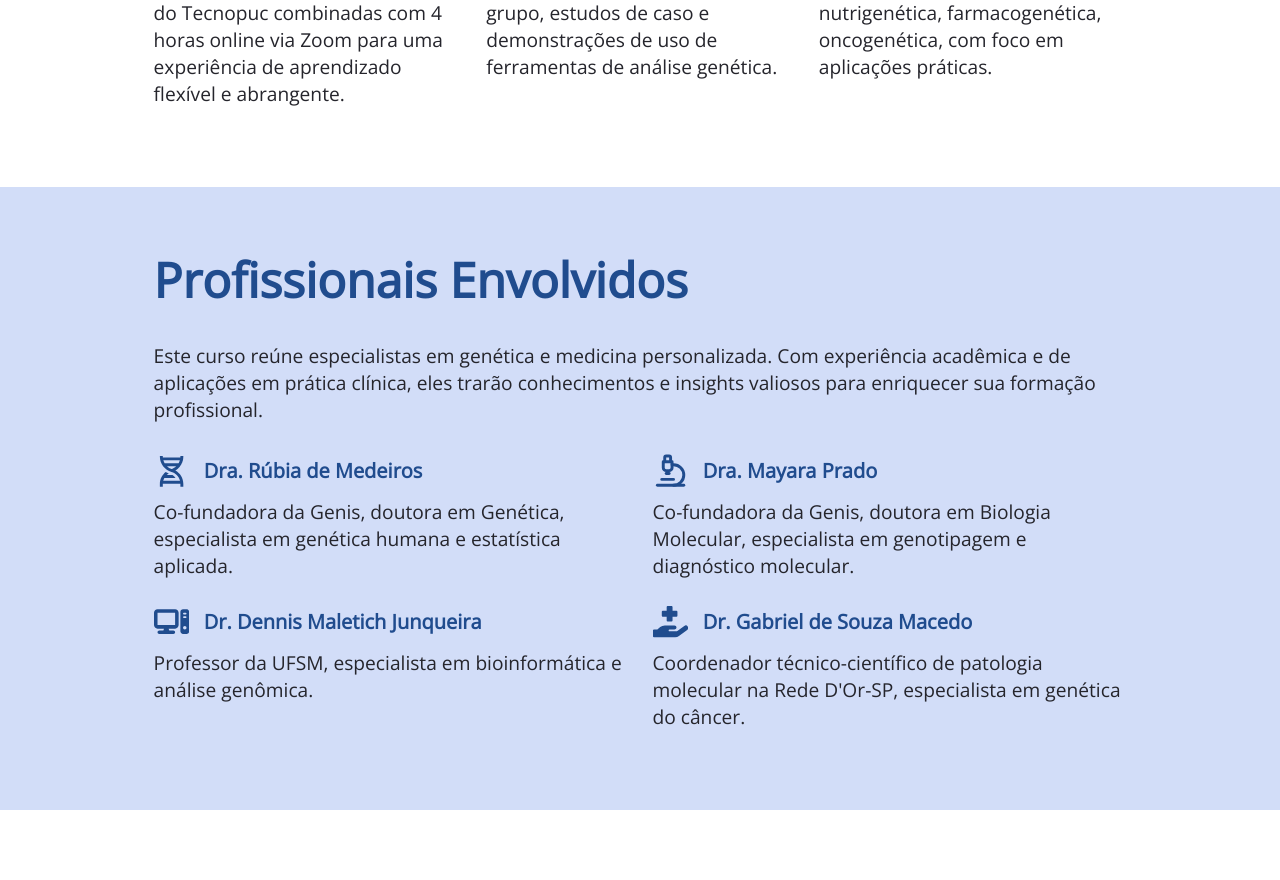
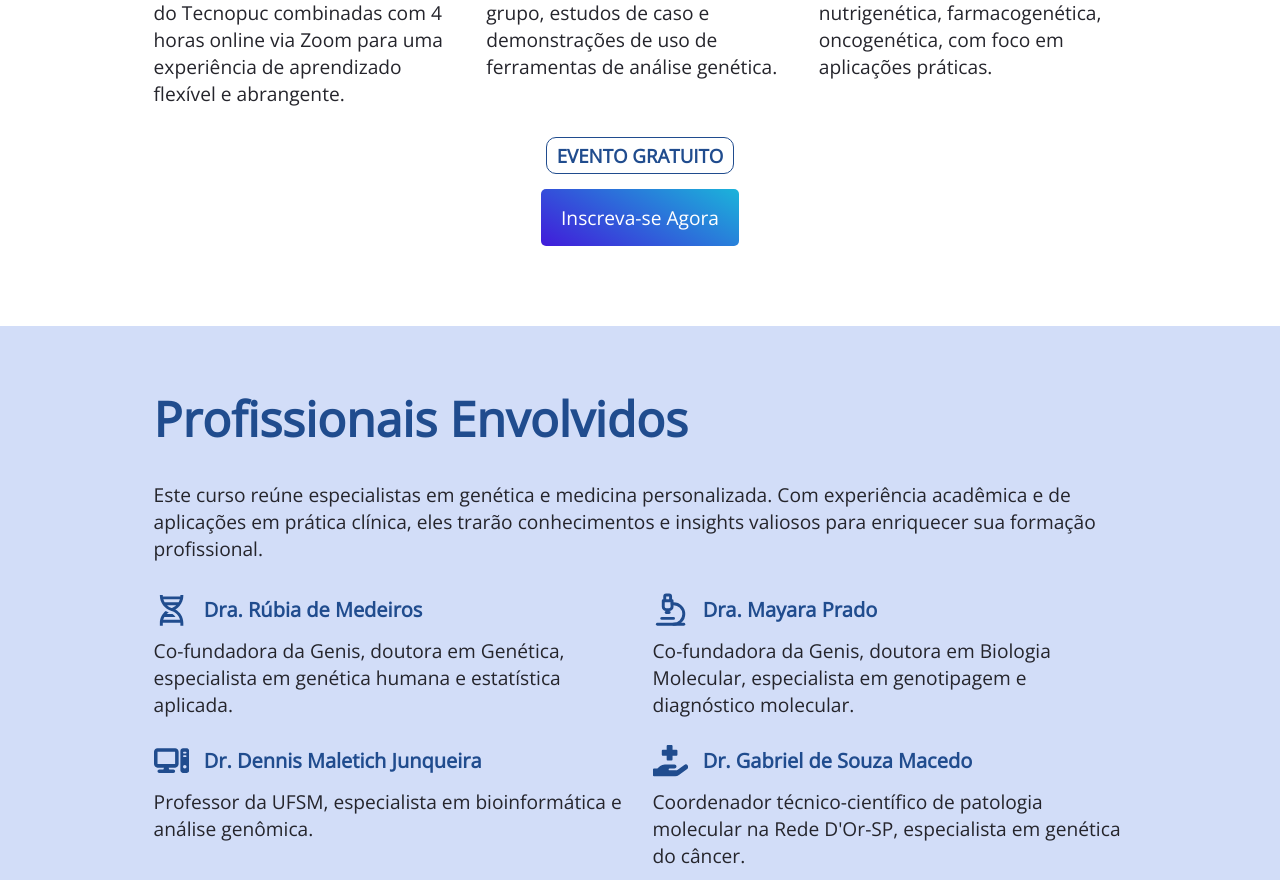
Before and after one commit to jv-demed/curso-genetica-saude, a Next.js app: page / in a window 1280 px wide. Shown: the part 1581-2461 px from the top of the page. Built offline with nearby package versions, Linux system fonts and the light colour scheme.

Commit message:
Feat: Adição de botão no meio do caminho

```diff
--- a/app/page.jsx
+++ b/app/page.jsx
@@ -377,6 +377,12 @@ export default function Home(){
                             <p>Abordagem integrada cobrindo  nutrigenética, farmacogenética, oncogenética, com foco em aplicações práticas.</p>
                         </div>
                     </div>
+                    <section className='container section-btn'>
+                        <h3>EVENTO GRATUITO</h3>
+                        <Button name='Inscreva-se Agora'
+                            action={() => window.open('https://forms.office.com/r/Q0BkFr8aEn', '_blank')}
+                        />
+                    </section>
                 </section>
             </FadeInBox>
             <FadeInBox>
```
